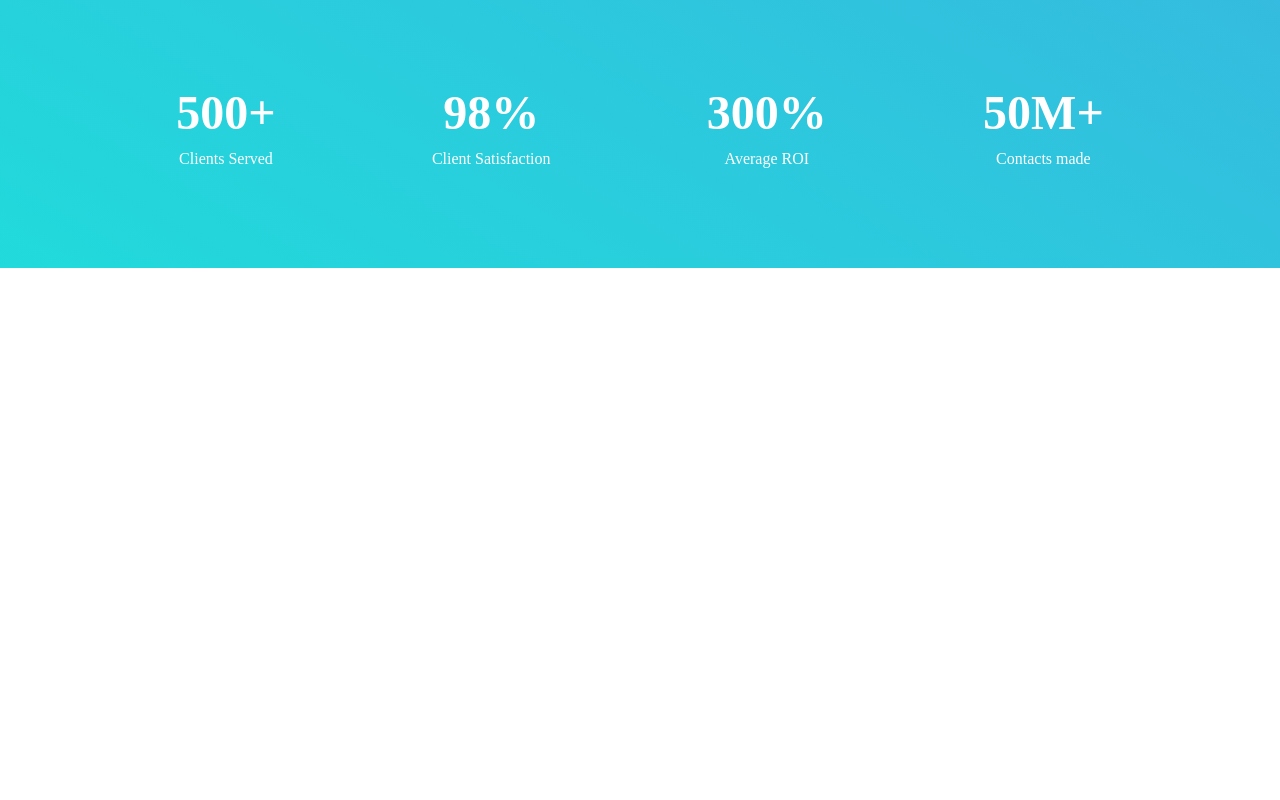
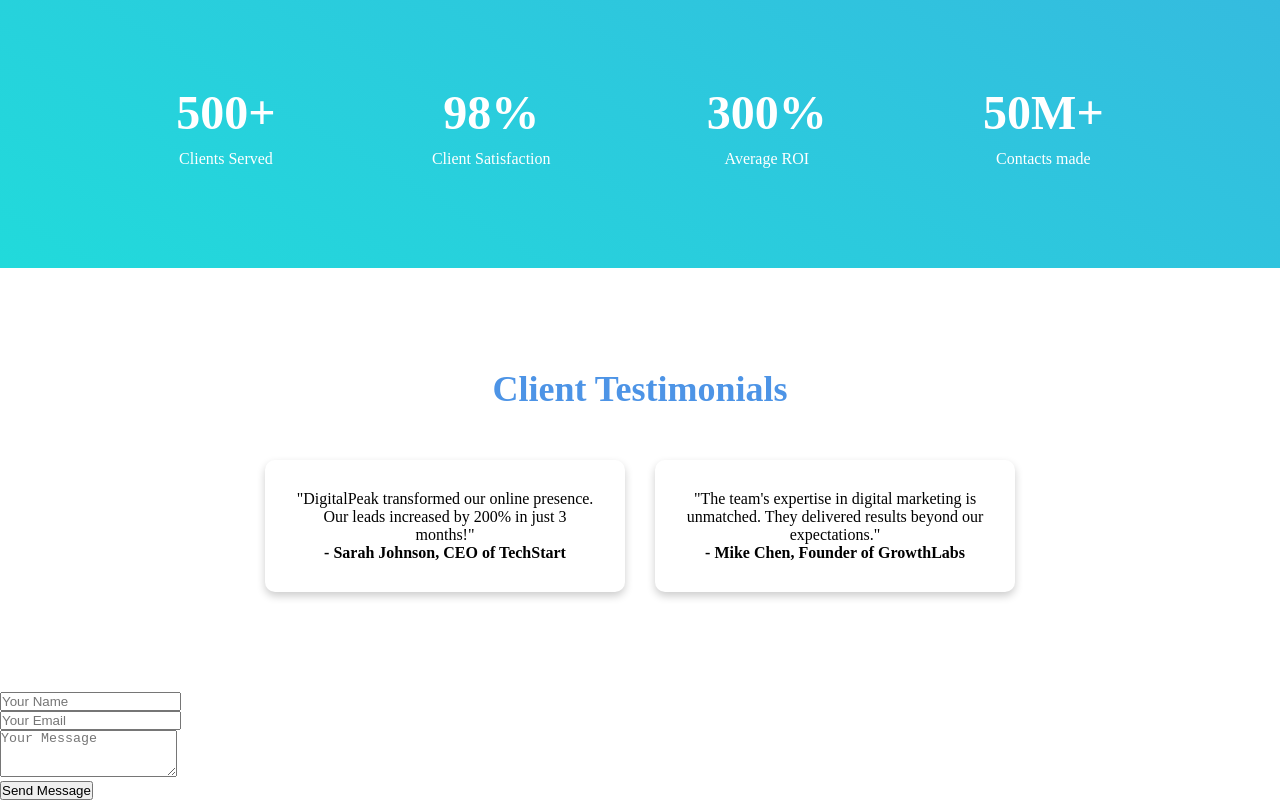
Before and after one commit to SalahHaddara/digital-marketing-website, a plain HTML site: page index.html in a window 1280 px wide. Shown: the part 1225-2025 px from the top of the page. Before the commit the page ends 1493 px from the top, so only its background shows below. Drawn offline with nearby package versions, Linux system fonts and the light colour scheme.

Commit message:
add testimonials section

```diff
--- a/index.html
+++ b/index.html
@@ -33,18 +33,18 @@
     </div>
 </section>
 
-<section class="services">
-    <h2>Our Services</h2>
-    <div>
-        <div class="service-card">
+<section class="section">
+    <h2 class="section-title">Our Services</h2>
+    <div class="cards-container">
+        <div class="card">
             <h3>SEO Optimization</h3>
             <p>Boost your search rankings and drive organic traffic with our proven SEO strategies.</p>
         </div>
-        <div class="service-card">
+        <div class="card">
             <h3>Social Media Marketing</h3>
             <p>Engage your audience and build brand awareness across all major social platforms.</p>
         </div>
-        <div class="service-card">
+        <div class="card">
             <h3>Content Marketing</h3>
             <p>Create compelling content that resonates with your target audience and drives conversions.</p>
         </div>
@@ -72,9 +72,37 @@
     </div>
 </section>
 
-<section></section>
+<section class="section">
+    <h2 class="section-title">Client Testimonials</h2>
+    <div class="cards-container">
+        <div class="card">
+            <p>"DigitalPeak transformed our online presence. Our leads increased by 200% in just 3 months!"</p>
+            <h4>- Sarah Johnson, CEO of TechStart</h4>
+        </div>
+        <div class="card">
+            <p>"The team's expertise in digital marketing is unmatched. They delivered results beyond our
+                expectations."</p>
+            <h4>- Mike Chen, Founder of GrowthLabs</h4>
+        </div>
+    </div>
+</section>
 
-<section></section>
+<section>
+    <h2></h2>
+    <form>
+        <div><label>
+            <input type="text" placeholder="Your Name">
+        </label></div>
+        <div><label>
+            <input type="text" placeholder="Your Email">
+        </label></div>
+        <div><label>
+            <textarea placeholder="Your Message" rows="3"></textarea>
+        </label></div>
+        <button>Send Message</button>
+    </form>
+
+</section>
 
 <footer></footer>
 
--- a/styles/style.css
+++ b/styles/style.css
@@ -76,11 +76,11 @@
     font-size: 16px;
 }
 
-.services {
+.section {
     padding: 100px 20px;
 }
 
-.services > h2 {
+.section-title {
     text-align: center;
     font-size: 36px;
     margin-bottom: 50px;
@@ -91,14 +91,14 @@
     color: white;
 }
 
-.services > div {
+.cards-container {
     display: flex;
     justify-content: center;
     gap: 30px;
     flex-wrap: wrap;
 }
 
-.service-card {
+.card {
     width: 300px;
     padding: 30px;
     border-radius: 10px;
```
